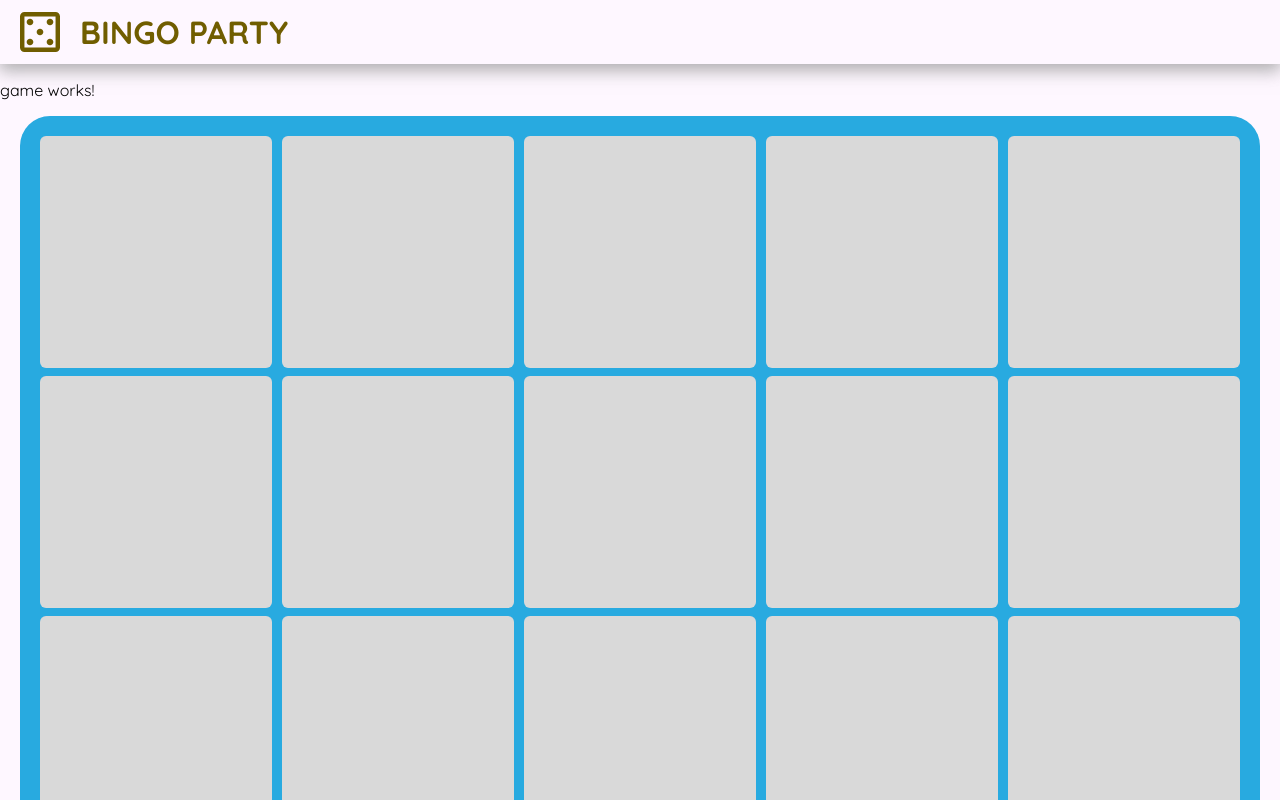
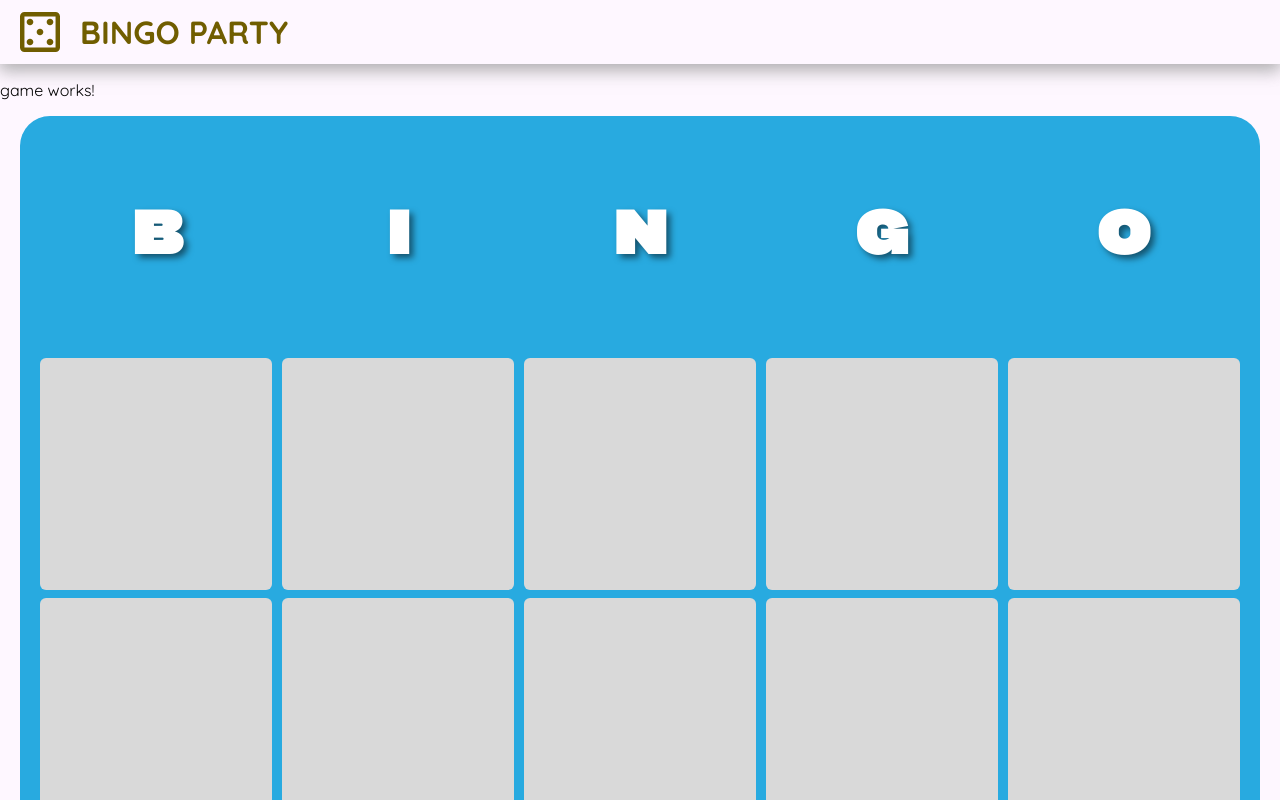
Before and after one commit to stivengm/BingoPartyWeb, an Angular app: page /game_curse in a window 1280 px wide. Shown: the top 800 px of the page. Built offline with nearby package versions, Linux system fonts and the light colour scheme.

Commit message:
FIX - Ajuste de tablero bingo.

```diff
--- a/src/app/shared/tablero-bingo/tablero-bingo.html
+++ b/src/app/shared/tablero-bingo/tablero-bingo.html
@@ -1,4 +1,11 @@
 <div class="board">
+    <div class="board_letters">
+        @for (letter of letters; track $index) {
+            <div class="board_letter">
+                {{ letter }}
+            </div>
+        }
+    </div>
     @for (row of board; track $index) {
         <div class="board_row">
             @for (cell of row; track $index) {
--- a/src/app/shared/tablero-bingo/tablero-bingo.scss
+++ b/src/app/shared/tablero-bingo/tablero-bingo.scss
@@ -5,9 +5,25 @@
     width: 100%;
     background-color: var(--bgCardGameBoard);
     border-radius: 30px;
-    padding:  20px;
+    padding:  0px 20px 20px 20px;
     box-sizing: border-box;
-
+    .board_letters {
+        display: grid;
+        grid-template-columns: repeat(5, 1fr);
+        gap: 8px;
+        .board_letter {
+            aspect-ratio: 1 / 1;
+            display: flex;
+            align-items: center;
+            justify-content: center;
+            border-radius: 16px;
+            font-size: 60px;
+            font-weight: bold;
+            color: var(--whiteColor);
+            font-family: "BBH-Hegarty", sans-serif;
+            text-shadow: 4px 4px 6px rgba(0, 0, 0, .5);
+        }
+    }
 }
 
 .board_row {
@@ -25,7 +41,6 @@
 
     background: var(--bgCellsItemsBoard);
     border-radius: 6px;
-    // border: 3px solid #ddd;
 
     font-size: 20px;
     font-weight: bold;
@@ -37,6 +52,8 @@
 }
 
 .board_cell.marked {
-    background-color: gold;
-    transform: scale(0.95);
+    // background-color: gold;
+    // transform: scale(0.95);
+    border: 5px solid rgb(202, 153, 6) !important;
+    background-color: rgb(243, 212, 118) !important;
 }
--- a/src/app/shared/tablero-bingo/tablero-bingo.ts
+++ b/src/app/shared/tablero-bingo/tablero-bingo.ts
@@ -11,6 +11,8 @@ import { BingoCell } from '../../core/models/bingo_cell.model';
 export class TableroBingo {
   @Input() cells: BingoCell[][] | null = null;
   @Input() isBoardDisabled = false;
+
+  letters = ['B', 'I', 'N', 'G', 'O'];
 
   board: BingoCell[][] = [];
 
--- a/src/styles.scss
+++ b/src/styles.scss
@@ -98,3 +98,18 @@ body {
     -webkit-box-shadow: 0px 4px 0px 0px var(--secondaryColorWeight);
     box-shadow: 0px 4px 0px 0px var(--secondaryColorWeight);
 }
+
+
+// ITEMS BOARD BINGO
+.correct {
+  border: 5px solid rgba(13, 154, 85, 1) !important;
+  background-color: rgb(54, 216, 138) !important;
+}
+.incorrect {
+  border: 5px solid rgba(208, 31, 30, 1) !important;
+  background-color: rgb(238, 80, 80) !important;
+}
+.in-playing {
+  border: 5px solid rgb(202, 153, 6) !important;
+  background-color: rgb(243, 212, 118) !important;
+}
```
